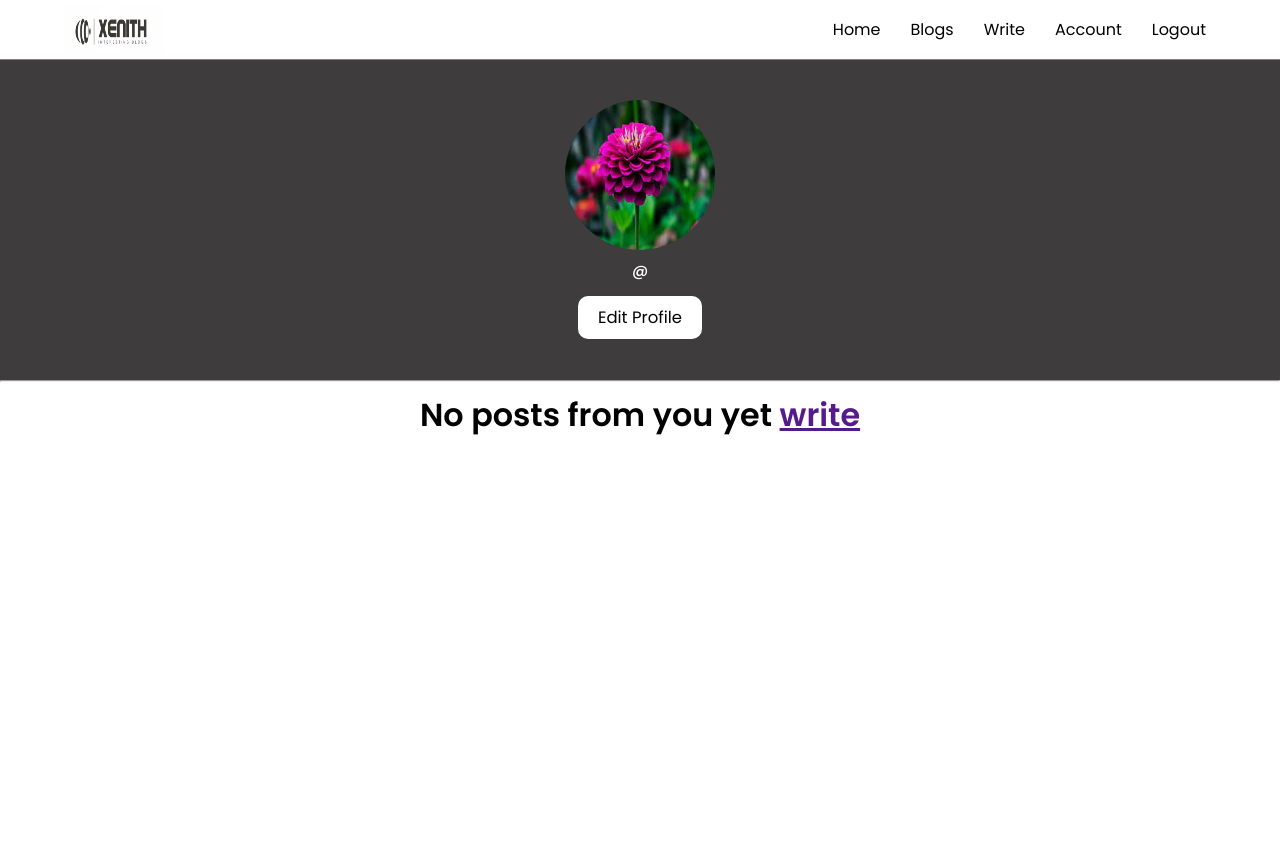
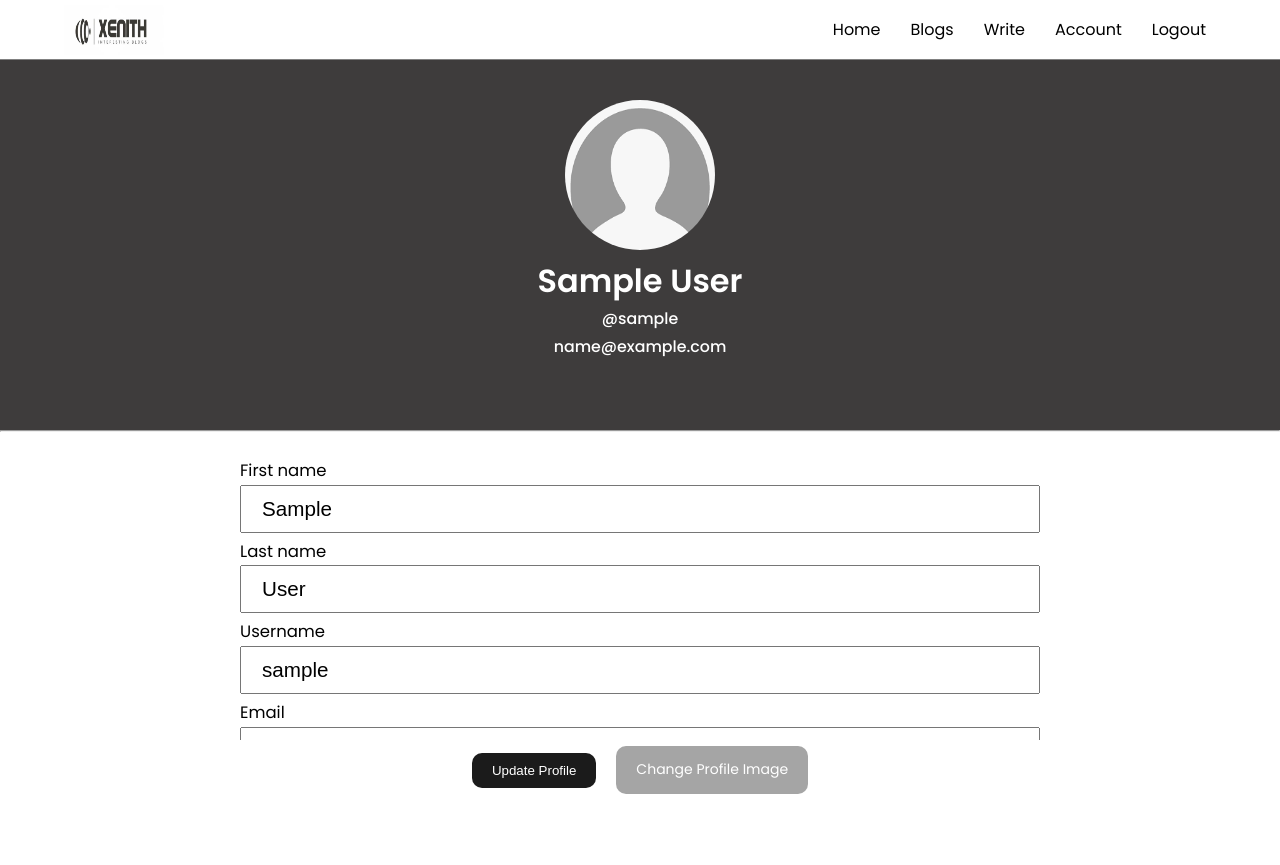
Before and after one commit to olakayCoder1/Altschool-blog-project, a Flask app: template myblog/templates/account-edit.html in a window 1280 px wide. Before the commit the page ends 435 px from the top, so only its background shows below. Run offline with Flask 2, Linux system fonts and the light colour scheme; the template is opened without the code that fills it, so the values that code supplies are empty; the visitor is signed in with stand-in values (Sample User, id 1); data comes from the database, SQL or seed files in the repository.

Commit message:
first commit

```diff
--- a/myblog/static/css/account.css
+++ b/myblog/static/css/account.css
@@ -20,3 +20,27 @@
     font-weight: 500;
     line-height: 1.725rem;
 }
+
+
+.account-edit {
+    width: 100%;
+    max-width: 800px ;
+    margin: 20px auto;
+    padding-bottom: 70px;
+}
+.account-edit label{
+    font-size: 1.032rem;
+    font: 600;
+}
+.account-edit input{
+    width: 100%;
+    padding: 10px 20px;
+    font-size: 1.29rem;
+    line-height: 1.5rem;
+    font: 700;
+    outline: none;
+    border-bottom: 1px solid inherit;
+}
+.account-edit input:focus{
+
+}
--- a/myblog/static/css/home.css
+++ b/myblog/static/css/home.css
@@ -125,3 +125,15 @@ body{
 #details-img{
     height: 500px;
 }
+
+.blog-card:hover{
+    box-shadow: 2px 2px 2px 1px rgba(0, 0, 0, 0.2);
+    border: 1px solid;
+    padding: 20px 10px;
+    box-shadow: 5px 10px 8px 10px #888888;
+    border-radius: 20px;
+}
+
+@media screen {
+
+}
--- a/myblog/templates/account-edit.html
+++ b/myblog/templates/account-edit.html
@@ -2,39 +2,69 @@
 
 {% block title %}
 <link rel="stylesheet" href="{{ url_for('static' , filename='css/account.css') }}">
-<title>Account</title>
+<title>Profile Edit</title>
 {% endblock %}
 
 {% block content %}
 <div style="margin-top:50px ;" class="main-about">
     <div class="about-container">
         <div class="about-header">
-            <img src="{{ url_for('static' , filename='img/flower.jpeg') }}" alt="">
-            <h1>{{ user.first_name }} {{ user.last_name }}</h1>
-            <p>@{{ user.username }}</p>
-            <p style="margin-bottom:20px ;" >{{ user.email }}</p>
-            <a href="{{ url_for('account_edit') }}" class="btn dark publish-btn" style="background-color: white; color:black; font-size:1.032rem" >Edit profile</a>
+            {% if current_user.image %}
+            <img src="{{ current_user.image   }}" alt="">
+            {% else %}
+            <img src="{{ url_for('static' , filename='img/image-default.png')   }}"  class="detail-author-img"/>
+            {% endif %}
+            <h1>{{ current_user.first_name }} {{ current_user.last_name }}</h1>
+            <p>@{{ current_user.username }}</p>
+            <p style="margin-bottom:20px ;" >{{ current_user.email }}</p>
         </div>
     </div>
     <hr>
-   {% if posts %}
-    <h3 style="text-align:center ; margin-top: 20px;line-height: 1.725rem; font-size: 1.989rem;">Your Posts</h3>
-    <section class="blogs-section" style="margin-top:30px ; ">
-        {% for post in posts %}
-        <div class="blog-card">
-            <img src="{{ post.image }}" class="blog-image" alt="">
-            <h1 class="blog-title">{{ post.title }}</h1>
-            <p class="blog-overview">Lorem ipsum dolor sit amet consectetur adipisicing elit. Sunt incidunt fugiat quos porro repellat harum. Adipisci tempora corporis rem cum.</p>
-            <a href="{{ url_for('post_details_page' , public_id=post.public_id ) }}" class="btn dark">read</a>
-            {% if post.post_author.id == current_user.id%}
-            <a href="{{ url_for('post_edit' , public_id=post.public_id ) }}" class="btn dark" style="background-color:green ;">Edit</a>
-            <a href="{{ url_for('post_delete' , public_id=post.public_id ) }}" class="btn dark" style="background-color:red ;">Delete</a>
-            {% endif %}
+   <form  class="account-edit"  method="post" enctype="multipart/form-data" style=" margin-top: 20px;line-height: 1.725rem; font-size: 1.989rem;">
+    {% with messages = get_flashed_messages(with_categories=True) %}
+        {% if messages %}
+            {% for category , message in messages %}
+                {% if category == 'success' %}
+                    <p class="success">{{ message}}</p>
+                {% else %}
+                    <p class="error">{{ message}}</p>
+                {% endif%}
+            {% endfor%}
+        {% endif %}
+    {% endwith%}
+        <div class="account-edit-input-container">
+            <label for="first_name">First name</label>
+            <input type="text" value="{{ current_user.first_name }}" name="first_name">
         </div>
-        {% endfor %}
-    </section>
-    {% else %}
-        <h3 style="text-align:center ; margin-top: 20px;line-height: 1.725rem; font-size: 1.989rem;">No posts from you yet <a href="">write</a></h3>
-    {% endif %}
+        <div class="account-edit-input-container">
+            <label for="last_name">Last name</label>
+            <input type="text" value="{{ current_user.last_name }}" name="last_name">
+        </div>
+        <div class="account-edit-input-container">
+            <label for="username">Username</label>
+            <input type="text" value="{{ current_user.username }}" name="username">
+        </div>
+        <div class="account-edit-input-container">
+            <label for="email">Email </label>
+            <input type="email" value="{{ current_user.email }}" name="email">
+        </div>
+        <div class="blog-options">
+            <button class="btn dark publish-btn">Update Profile</button>
+            <input type="file" accept="image/*"  id="image-upload" name="image"  style="display:none;">
+        <p class="btn grey upload-btn" id="handle-pic" onclick="handleImagePic()">Change Profile Image</p>
+   </form>
+
+</div>
+
 </div>
 {% endblock %}
+{% block script %}
+<script>
+    const image_input = document.getElementById('handle-pic')
+    const handleImagePic = () => {
+        console.log('clicked')
+        const image = document.getElementById('image-upload')
+        image.click()
+    }
+</script>
+{% endblock %}
--- a/myblog/templates/blog-details.html
+++ b/myblog/templates/blog-details.html
@@ -11,7 +11,11 @@
         <div class="post-detail-container">
             <div style="display:flex ; justify-content:space-between;" >
                 <div class="post-detail-container-header"   >
-                    <img src="{{ url_for('static' , filename='img/flower.jpeg') }}"  class="detail-author-img"/>
+                    {% if post.image %}
+                    <img src="{{ post.post_author.image  }}"  class="detail-author-img"/>
+                    {% else %}
+                    <img src="{{ url_for('static' , filename='img/image-default.png')   }}"  class="detail-author-img"/>
+                    {% endif %}
                     <div class="au-own">
                         <h2>{{post.post_author}}</h2>
                         <time>posted on :  {{ post.date_posted.strftime("%A %m %Y") }}</time>
--- a/myblog/templates/blog.html
+++ b/myblog/templates/blog.html
@@ -7,7 +7,11 @@
 <section class="blogs-section" style="margin-top:30px ;">
     {% for post in posts %}
     <div class="blog-card">
+        {% if post.image %}
         <img src="{{ post.image }}" class="blog-image" alt="">
+        {% else %}
+        <img src="{{ url_for('static' , filename='img/logo1.jpeg')   }}"  class="detail-author-img"/>
+        {% endif %}
         <h1 class="blog-title">{{ post.title }}</h1>
         <p class="blog-overview">Lorem ipsum dolor sit amet consectetur adipisicing elit. Sunt incidunt fugiat quos porro repellat harum. Adipisci tempora corporis rem cum.</p>
         <a href="{{ url_for('post_details_page' , public_id=post.public_id ) }}" class="btn dark">read</a>
--- a/myblog/templates/edit-blog.html
+++ b/myblog/templates/edit-blog.html
@@ -5,7 +5,11 @@
 
 {% block content %}
 <form  style="margin-top:50px ;" method="post" enctype="multipart/form-data" >
+    {% if post.image %}
     <img src="{{ post.image }}" class="detail-post-img" id="details-img" />
+    {% else %}
+        <img src="{{ url_for('static' , filename='img/logo1.jpeg')   }}"  class="detail-author-img"/>
+    {% endif %}
     <div class="blog">
     {% with messages = get_flashed_messages(with_categories=True) %}
         {% if messages %}
```
Also changed, not shown: myblog/account_routes.py (+38 -14 lines), myblog/templates/account.html (+16 -1 lines), myblog/static/img/image-default.png (added), myblog/static/img/logo.png (deleted), myblog/static/uploads/posts_78ba3834-5b7b-11ed-85e0-1062e5e7eeaa_background-3.jpeg (added), myblog/static/uploads/posts_857693f5-5b7b-11ed-8286-1062e5e7eeaa_WhatsApp_Image_2022-11-02_at_12.47.01_AM.jpeg (added), myblog/static/uploads/posts_8fb3fed3-5b7b-11ed-ba94-1062e5e7eeaa_background-2.jpeg (added), myblog/static/uploads/posts_a31a5453-5b7b-11ed-b454-1062e5e7eeaa_WhatsApp_Image_2022-11-02_at_12.47.01_AM_1.jpeg (added), myblog/static/uploads/profiles_5ec6af71-5b7b-11ed-9c7e-1062e5e7eeaa_background-4.jpeg (added).
